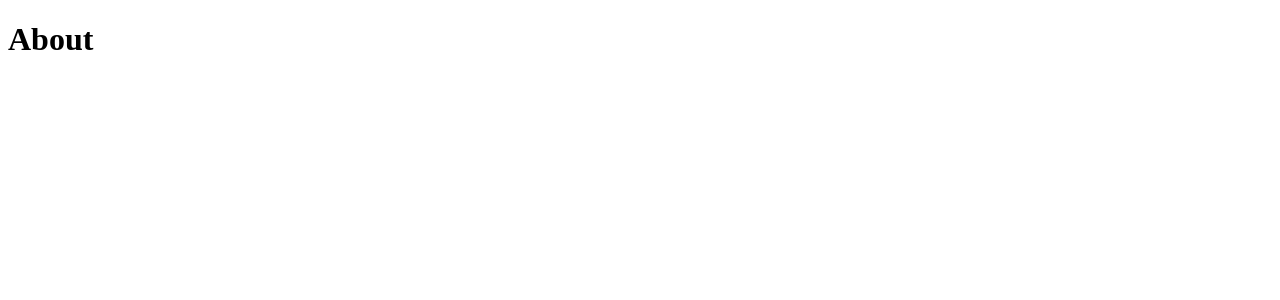
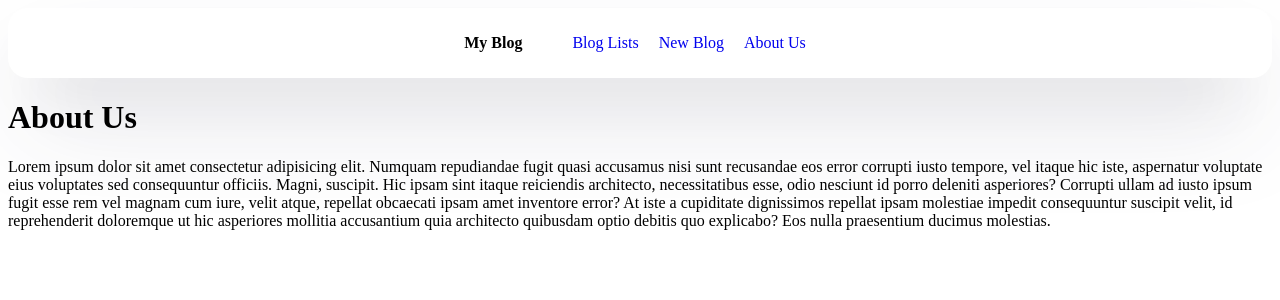
Before and after one commit to MohammadVaseti/React-Projects, a React (Vite) app in the folder 02-Website/website/: page /about in a window 1280 px wide. Shown: the top 300 px of the page. Built offline with nearby package versions, Linux system fonts and the light colour scheme.

Commit message:
repo updated

```diff
--- a/02-Website/website/src/Components/Navbar/navbar.jsx
+++ b/02-Website/website/src/Components/Navbar/navbar.jsx
@@ -1,13 +1,20 @@
 import styled from "./navbar.module.css";
+import { Link } from "react-router-dom";
 
 function Navbar(props) {
   return (
     <div className={styled.headerContainer}>
       <h4>{props.title}</h4>
       <ul>
-        <li>Blog Lists</li>
-        <li>New Blog</li>
-        <li>About Us</li>
+        <li>
+          <Link to="/">Blog Lists</Link>
+        </li>
+        <li>
+          <Link>New Blog</Link>
+        </li>
+        <li>
+          <Link to="/about">About Us</Link>
+        </li>
       </ul>
     </div>
   );
--- a/02-Website/website/src/Components/Navbar/navbar.module.css
+++ b/02-Website/website/src/Components/Navbar/navbar.module.css
@@ -17,3 +17,7 @@
   list-style-type: none;
   cursor: pointer;
 }
+a {
+  list-style-type: none;
+  text-decoration: none;
+}
--- a/02-Website/website/src/pages/aboutUs/About.jsx
+++ b/02-Website/website/src/pages/aboutUs/About.jsx
@@ -1,7 +1,23 @@
+import Navbar from "../../Components/Navbar/navbar";
 const About = () => {
   return (
     <div>
-      <h1>About</h1>
+      <Navbar title="My Blog" />
+      <h1>About Us</h1>
+      <p>
+        Lorem ipsum dolor sit amet consectetur adipisicing elit. Numquam
+        repudiandae fugit quasi accusamus nisi sunt recusandae eos error
+        corrupti iusto tempore, vel itaque hic iste, aspernatur voluptate eius
+        voluptates sed consequuntur officiis. Magni, suscipit. Hic ipsam sint
+        itaque reiciendis architecto, necessitatibus esse, odio nesciunt id
+        porro deleniti asperiores? Corrupti ullam ad iusto ipsum fugit esse rem
+        vel magnam cum iure, velit atque, repellat obcaecati ipsam amet
+        inventore error? At iste a cupiditate dignissimos repellat ipsam
+        molestiae impedit consequuntur suscipit velit, id reprehenderit
+        doloremque ut hic asperiores mollitia accusantium quia architecto
+        quibusdam optio debitis quo explicabo? Eos nulla praesentium ducimus
+        molestias.
+      </p>
     </div>
   );
 };
```
